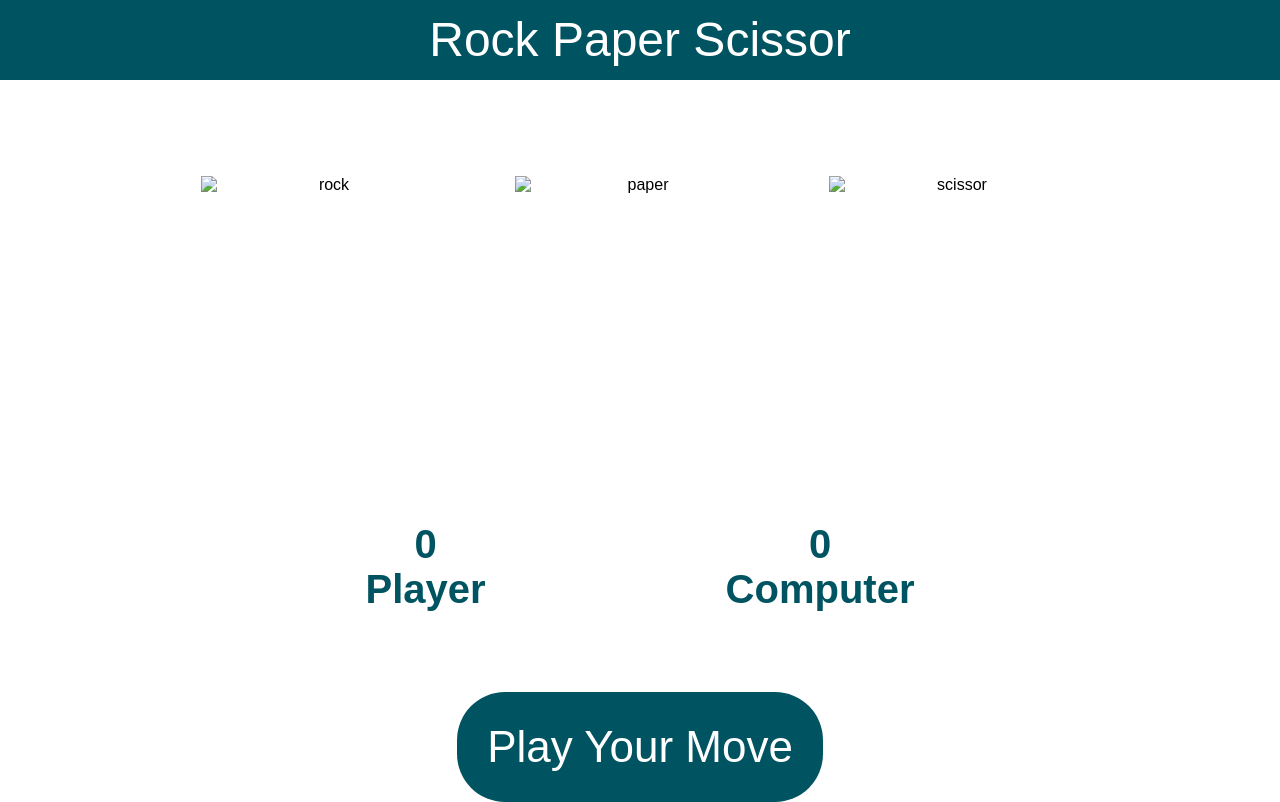
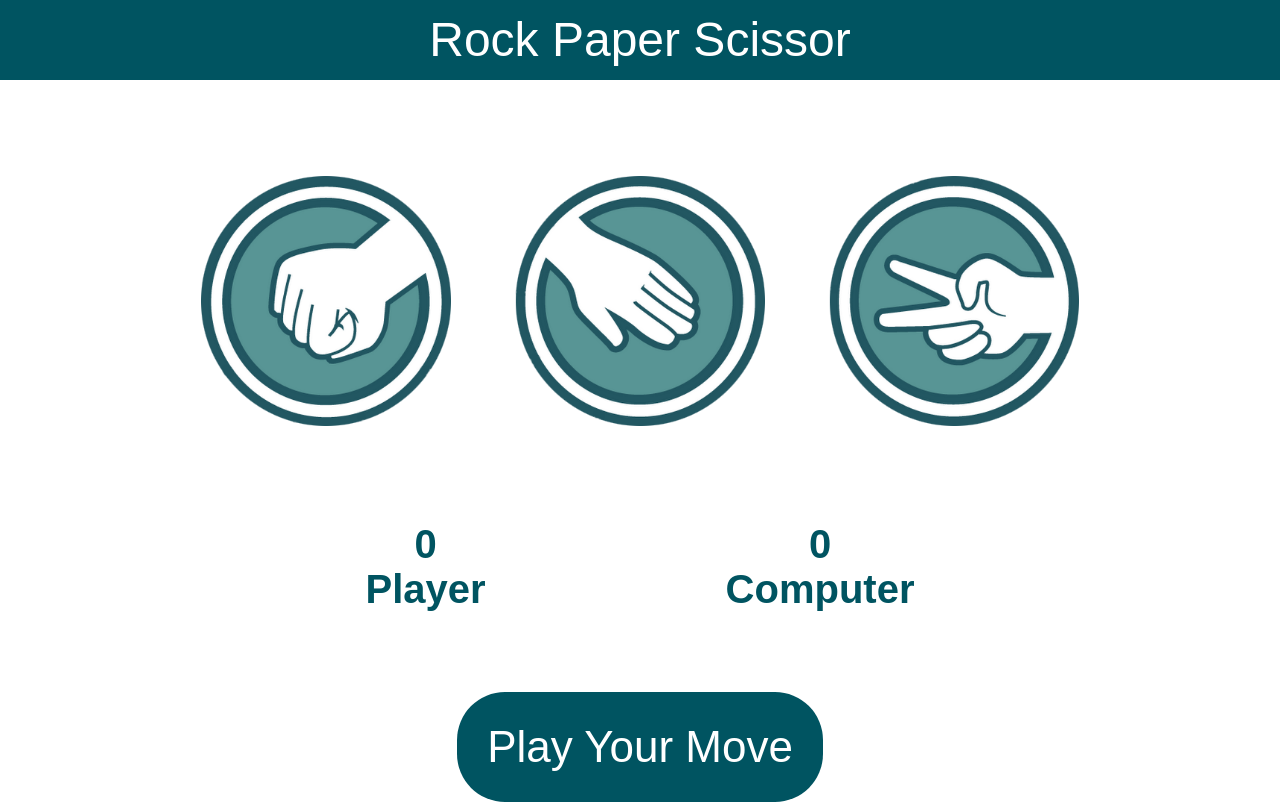
Before and after one commit to SohamVibhandik71/Rock-Paper-Scissor-Game, a plain HTML site: page index.html in a window 1280 px wide. Drawn offline with Linux system fonts and the light colour scheme; a web font is replaced by a local one.

Commit message:
Fix image paths in index.html
Updated image paths in the HTML file.

```diff
--- a/index.html
+++ b/index.html
@@ -14,15 +14,15 @@
 
     <div class="choices">
         <div class="choice" id="rock">
-            <img src="./stone.png" alt="rock">
+            <img src="./images/stone.png" alt="rock">
         </div>
 
         <div class="choice" id="paper">
-            <img src="./paper.png" alt="paper">
+            <img src="./images/paper.png" alt="paper">
         </div>
 
         <div class="choice" id="scissor">
-            <img src="./scissors.png" alt="scissor">
+            <img src="./images/scissors.png" alt="scissor">
         </div>
     </div>
 
@@ -42,4 +42,5 @@
     </div>
     <script src="./app.js"></script>
 </body>
+
 </html>
```
